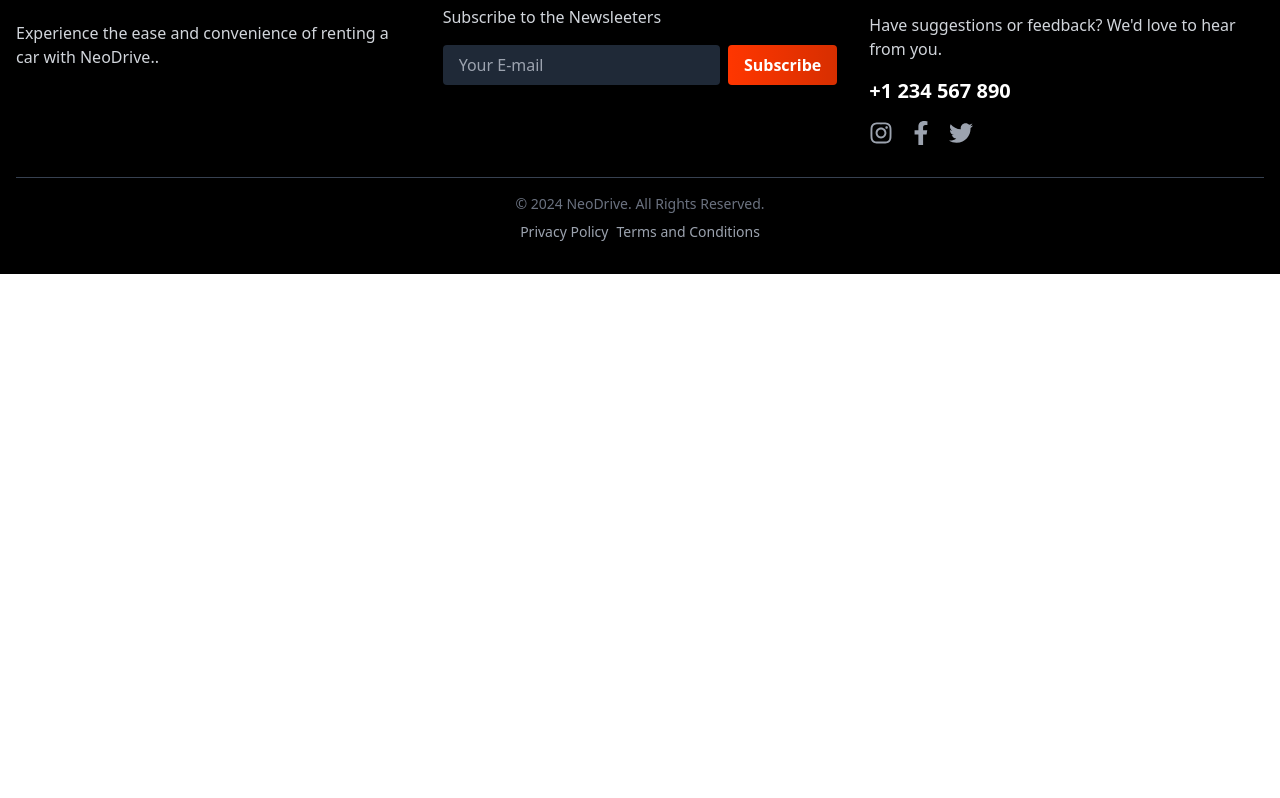
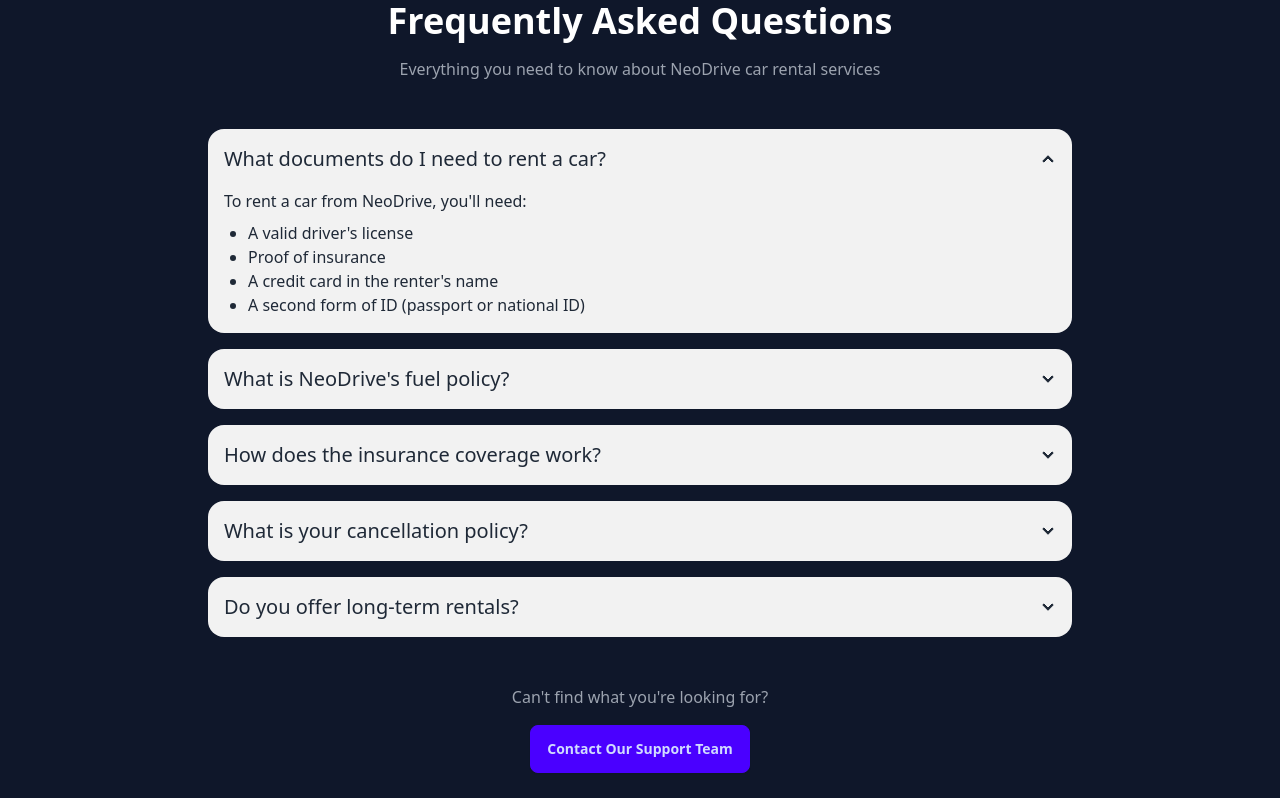
Before and after one commit to IftekarRahmanRuhit/NeoDrive-client-side, a React (Vite) app: page / in a window 1280 px wide. Shown: the part 3722-4520 px from the top of the page. Before the commit the page ends 3996 px from the top, so only its background shows below. Built offline with nearby package versions, Linux system fonts and the light colour scheme; no server answers.

Commit message:
added faq section

```diff
--- /dev/null
+++ b/src/Components/FAQSection.jsx
@@ -0,0 +1,111 @@
+
+
+const FAQSection = () => {
+  return (
+    <section className="py-16 bg-slate-900">
+      <div className="container mx-auto px-4 max-w-4xl">
+        {/* Header */}
+        <div className="text-center mb-12">
+          <h2 className="text-3xl md:text-4xl font-bold mb-4 text-white">
+            Frequently Asked Questions
+          </h2>
+          <p className="text-gray-400">
+            Everything you need to know about NeoDrive car rental services
+          </p>
+        </div>
+
+        {/* FAQ Items */}
+        <div className="space-y-4">
+          <div className="collapse collapse-arrow bg-base-200">
+            <input type="radio" name="faq-accordion" defaultChecked />
+            <div className="collapse-title text-xl font-medium">
+              What documents do I need to rent a car?
+            </div>
+            <div className="collapse-content">
+              <p>To rent a car from NeoDrive, you'll need:</p>
+              <ul className="list-disc ml-6 mt-2">
+                <li>A valid driver's license</li>
+                <li>Proof of insurance</li>
+                <li>A credit card in the renter's name</li>
+                <li>A second form of ID (passport or national ID)</li>
+              </ul>
+            </div>
+          </div>
+
+          <div className="collapse collapse-arrow bg-base-200">
+            <input type="radio" name="faq-accordion" />
+            <div className="collapse-title text-xl font-medium">
+              What is NeoDrive's fuel policy?
+            </div>
+            <div className="collapse-content">
+              <p>We provide all vehicles with a full tank of fuel. You can:</p>
+              <ul className="list-disc ml-6 mt-2">
+                <li>Return the car with a full tank</li>
+                <li>Pre-purchase a full tank at competitive rates</li>
+              </ul>
+            </div>
+          </div>
+
+          <div className="collapse collapse-arrow bg-base-200">
+            <input type="radio" name="faq-accordion" />
+            <div className="collapse-title text-xl font-medium">
+              How does the insurance coverage work?
+            </div>
+            <div className="collapse-content">
+              <p>NeoDrive offers several insurance options:</p>
+              <ul className="list-disc ml-6 mt-2">
+                <li>Basic coverage (included in rental)</li>
+                <li>Premium coverage (additional fee)</li>
+                <li>Super Premium with zero deductible</li>
+                <li>Third-party liability insurance</li>
+              </ul>
+            </div>
+          </div>
+
+          <div className="collapse collapse-arrow bg-base-200">
+            <input type="radio" name="faq-accordion" />
+            <div className="collapse-title text-xl font-medium">
+              What is your cancellation policy?
+            </div>
+            <div className="collapse-content">
+              <p>Our flexible cancellation policy includes:</p>
+              <ul className="list-disc ml-6 mt-2">
+                <li>Free cancellation up to 48 hours before pickup</li>
+                <li>50% refund for cancellations within 24-48 hours</li>
+                <li>No refund for cancellations under 24 hours</li>
+              </ul>
+            </div>
+          </div>
+
+          <div className="collapse collapse-arrow bg-base-200">
+            <input type="radio" name="faq-accordion" />
+            <div className="collapse-title text-xl font-medium">
+              Do you offer long-term rentals?
+            </div>
+            <div className="collapse-content">
+              <p>Yes, we offer special benefits for long-term rentals:</p>
+              <ul className="list-disc ml-6 mt-2">
+                <li>Discounted rates for 30+ day rentals</li>
+                <li>Flexible monthly payments</li>
+                <li>Priority maintenance service</li>
+                <li>Vehicle swap options</li>
+              </ul>
+            </div>
+          </div>
+        </div>
+
+        {/* Contact Section */}
+        <div className="text-center mt-12">
+          <p className="text-gray-400 mb-4">
+            Can't find what you're looking for?
+          </p>
+          <button className="btn btn-primary">
+            Contact Our Support Team
+          </button>
+        </div>
+      </div>
+    </section>
+  );
+};
+
+export default FAQSection;
--- a/src/Pages/Home.jsx
+++ b/src/Pages/Home.jsx
@@ -5,6 +5,7 @@
 import SpecialOffers from "../Components/SpecialOffers";
 import WhyChooseUs from "../Components/WhyChooseUs";
 import TestimonialsSlider from "../Components/TestimonialsSlider";
+import FAQSection from "../Components/FAQSection";
 
 const Home = () => {
     return (
@@ -18,6 +19,7 @@
             <SpecialOffers></SpecialOffers>
             <DriversSection></DriversSection>
             <TestimonialsSlider></TestimonialsSlider>
+            <FAQSection></FAQSection>
 
         </div>
     );
```
